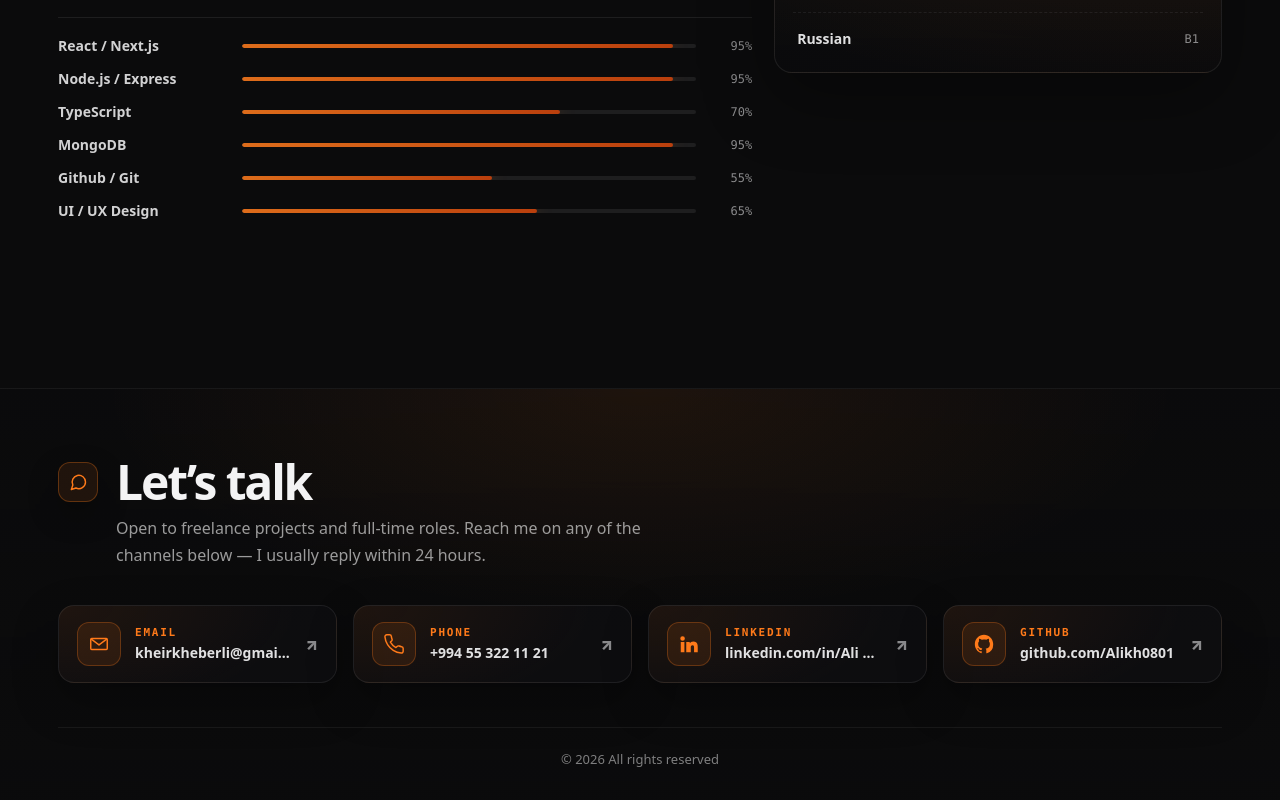
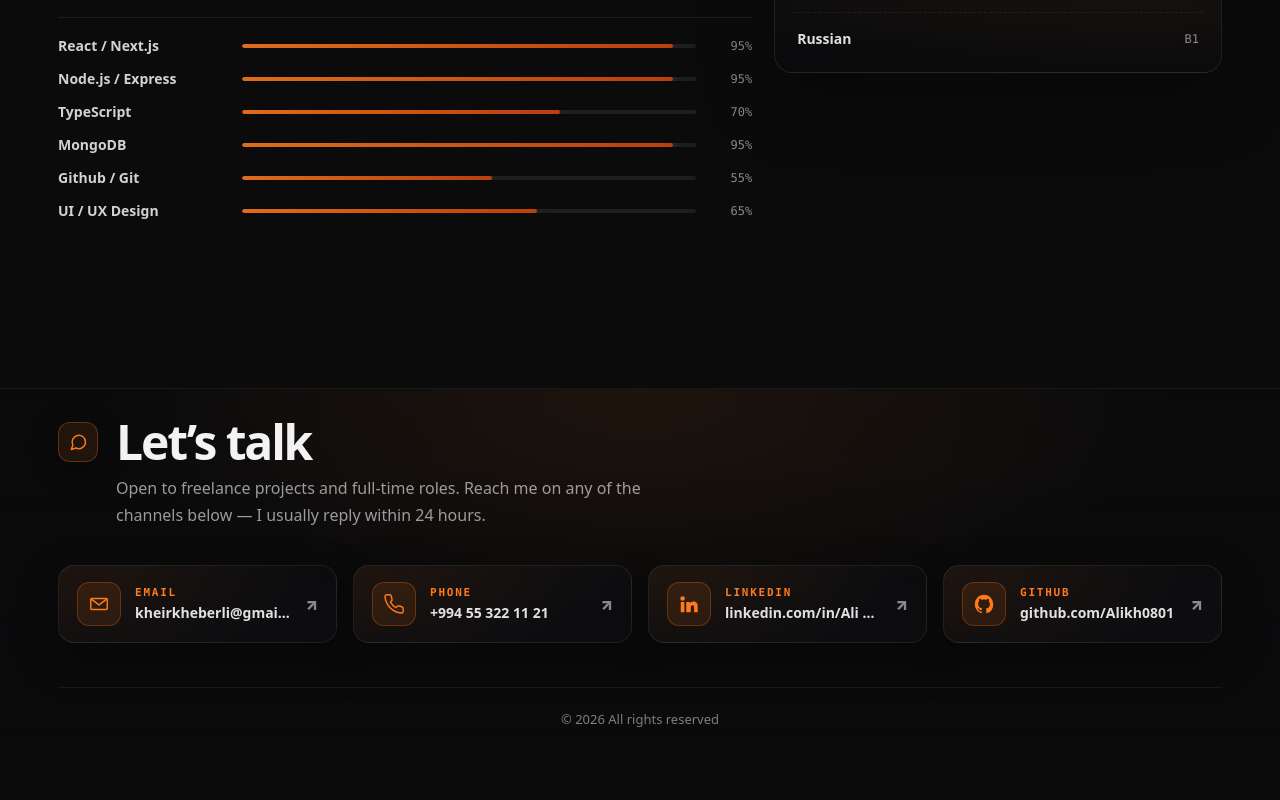
Before and after one commit to Alikh0801/Portfolio, a React (Vite) app in the folder client/: page / in a window 1280 px wide. Shown: the part 3659-4459 px from the top of the page. After the commit the page ends 4419 px from the top, so only its background shows below. Built offline with nearby package versions, Linux system fonts and the light colour scheme.

Commit message:
Adjust footer padding
Reduce padding in footer component for better spacing.

```diff
--- a/client/src/components/layout/footer/Footer.css
+++ b/client/src/components/layout/footer/Footer.css
@@ -1,7 +1,7 @@
 .footer {
   position: relative;
   margin-top: 80px;
-  padding: 70px 0 32px;
+  padding: 30px 0 32px;
   border-top: 1px solid rgba(255, 255, 255, 0.06);
   background:
     radial-gradient(
```
